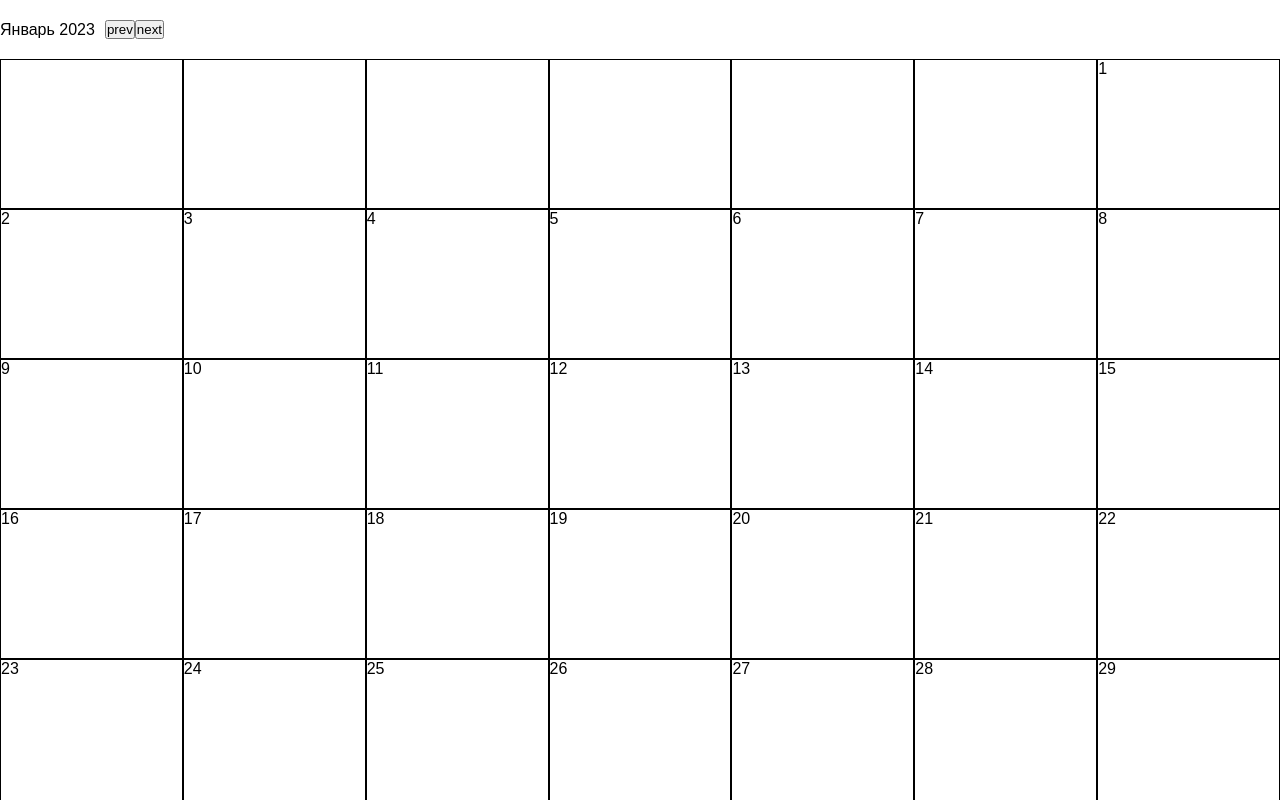
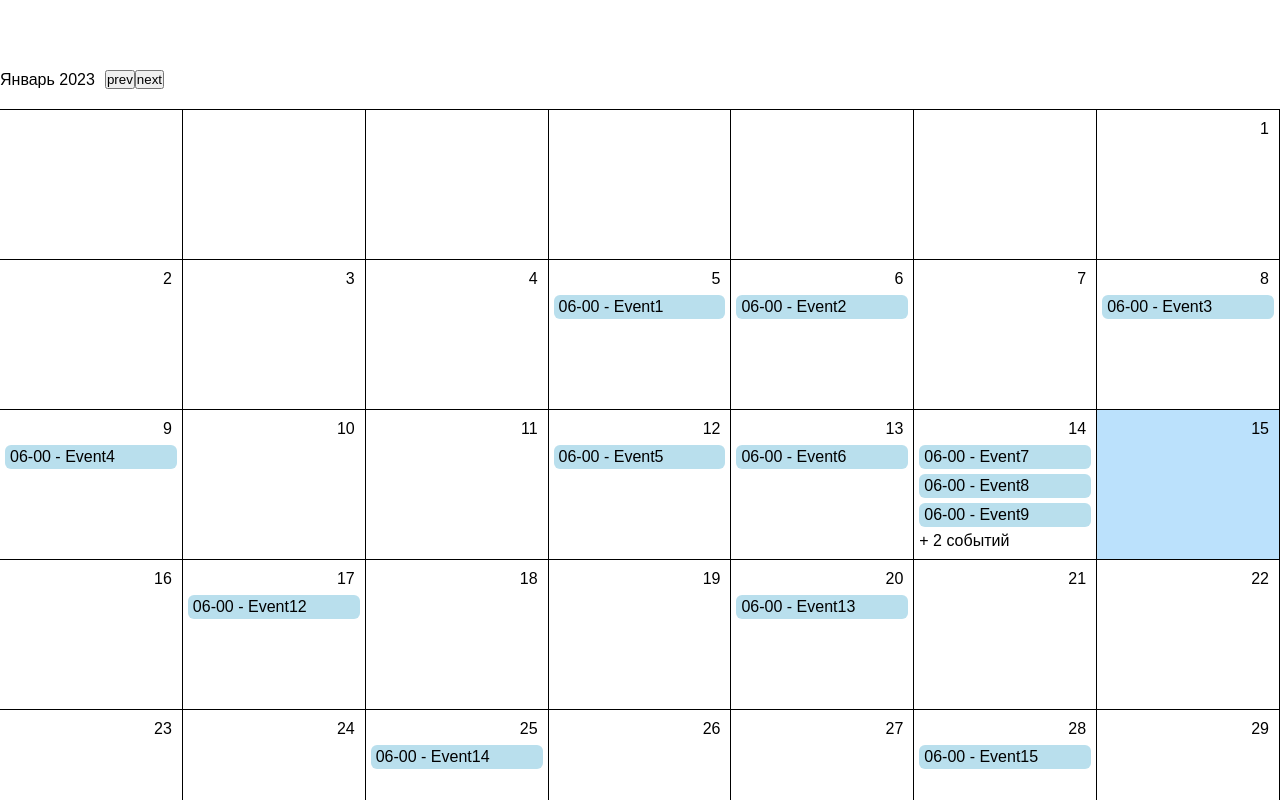
Before and after one commit to nardo88/events-calendar, a React (Create React App) app: page / in a window 1280 px wide. Shown: the top 800 px of the page. Built offline with nearby package versions, Linux system fonts and the light colour scheme.

Commit message:
добавлены события

```diff
--- a/src/App.scss
+++ b/src/App.scss
@@ -4,3 +4,7 @@
   box-sizing: border-box;
   font-family: Arial, Helvetica, sans-serif;
 }
+
+.App {
+  padding: 50px 0;
+}
--- a/src/App.tsx
+++ b/src/App.tsx
@@ -1,10 +1,28 @@
 import './App.scss'
 import { Calendar } from './components/Calendar'
+
+const events = [
+  { title: 'Event1', startedAt: 1672898400000 },
+  { title: 'Event2', startedAt: 1672984800000 },
+  { title: 'Event3', startedAt: 1673157600000 },
+  { title: 'Event4', startedAt: 1673244000000 },
+  { title: 'Event5', startedAt: 1673503200000 },
+  { title: 'Event6', startedAt: 1673589600000 },
+  { title: 'Event7', startedAt: 1673676000000 },
+  { title: 'Event8', startedAt: 1673676000000 },
+  { title: 'Event9', startedAt: 1673676000000 },
+  { title: 'Event10', startedAt: 1673676000000 },
+  { title: 'Event11', startedAt: 1673676000000 },
+  { title: 'Event12', startedAt: 1673935200000 },
+  { title: 'Event13', startedAt: 1674194400000 },
+  { title: 'Event14', startedAt: 1674626400000 },
+  { title: 'Event15', startedAt: 1674885600000 },
+]
 
 function App() {
   return (
     <div className="App">
-      <Calendar />
+      <Calendar events={events} />
     </div>
   )
 }
--- a/src/components/Calendar/ui/Calendar.module.scss
+++ b/src/components/Calendar/ui/Calendar.module.scss
@@ -1,9 +1,37 @@
 .Calendar {
     display: grid;
     grid-template-columns: repeat(7, 1fr);
+    border-top: 1px solid #000;
 }
 
 .cell {
-    border: 1px solid #000;
+    border-right: 1px solid #000;
+    border-bottom: 1px solid #000;
     height: 150px;
+    position: relative;
 }
+
+.date {
+    position: absolute;
+    right: 0;
+    top: 0;
+    padding: 10px;
+}
+
+.today {
+    background-color: rgb(187, 225, 252);
+}
+
+.overlay {
+    position: absolute;
+    top: 0;
+    bottom: 0;
+    left: 0;
+    right: 0;
+    cursor: pointer;
+}
+
+.currentDay {
+    opacity: .3;
+    background-color: rgb(163, 219, 120);
+}
--- a/src/components/Calendar/ui/Calendar.tsx
+++ b/src/components/Calendar/ui/Calendar.tsx
@@ -1,4 +1,4 @@
-import dayjs from 'dayjs'
+import dayjs, { Dayjs } from 'dayjs'
 import { FC, useCallback, useState } from 'react'
 import { classNames } from '../../../helpers/classNames'
 import cls from './Calendar.module.scss'
@@ -6,14 +6,22 @@ import { ControlCalendar } from './ControlCalendar/ControlCalendar'
 import { createCalendar } from './createCalendar'
 
 import 'dayjs/locale/ru'
+import { Events } from './Events/Events'
 dayjs.locale('ru')
+
+export interface IEvent {
+  title: string
+  startedAt: number
+}
 
 interface CalendarProps {
   className?: string
+  events: IEvent[]
 }
 
-export const Calendar: FC<CalendarProps> = ({ className }) => {
+export const Calendar: FC<CalendarProps> = ({ className, events }) => {
   const [currentDate, setCurrentDate] = useState(dayjs())
+  const [currentDay, setCurrentDay] = useState<null | Dayjs>(null)
 
   const calendar = createCalendar(currentDate.year(), currentDate.month())
 
@@ -35,8 +43,30 @@ export const Calendar: FC<CalendarProps> = ({ className }) => {
       <div className={classNames(cls.Calendar, {}, [className])}>
         {calendar.map((date, index) => {
           return (
-            <div key={index} className={classNames(cls.cell, {}, [])}>
-              <div className="date">{date}</div>
+            <div
+              key={index}
+              className={classNames(
+                cls.cell,
+                {
+                  [cls.today]:
+                    !!date && dayjs(date?.date).isSame(dayjs(), 'day'),
+                },
+                []
+              )}>
+              <div className={cls.date}>{date ? date.value : ''}</div>
+              <div
+                onClick={() => setCurrentDay(dayjs(date?.date || null))}
+                className={classNames(cls.overlay, {
+                  [cls.currentDay]:
+                    !!date &&
+                    dayjs(date?.date).isSame(dayjs(currentDay), 'day'),
+                })}
+              />
+              <Events
+                events={events.filter((event) =>
+                  dayjs(event.startedAt).isSame(date?.date, 'day')
+                )}
+              />
             </div>
           )
         })}
--- /dev/null
+++ b/src/components/Calendar/ui/Events/Events.module.scss
@@ -0,0 +1,11 @@
+.Events {
+    margin-top: 30px;
+    padding: 5px;
+}
+
+.EventItem {
+    margin-bottom: 5px;
+    background-color: rgb(185, 223, 237);
+    border-radius: 6px;
+    padding: 3px 5px;
+}
--- /dev/null
+++ b/src/components/Calendar/ui/Events/Events.tsx
@@ -0,0 +1,29 @@
+import dayjs from 'dayjs'
+import { FC } from 'react'
+import { classNames } from '../../../../helpers/classNames'
+import { IEvent } from '../Calendar'
+import cls from './Events.module.scss'
+
+interface EventsProps {
+  className?: string
+  events: IEvent[]
+}
+
+const EventItem: FC<IEvent> = ({ startedAt, title }) => {
+  return (
+    <div className={cls.EventItem}>{`${dayjs(startedAt).format(
+      'HH-mm'
+    )} - ${title}`}</div>
+  )
+}
+
+export const Events: FC<EventsProps> = ({ className, events }) => {
+  return (
+    <div className={classNames(cls.Events, {}, [className])}>
+      {events.slice(0, 3).map((event) => (
+        <EventItem key={event.title} {...event} />
+      ))}
+      {events.length > 3 && <div>{`+ ${events.length - 3} событий`}</div>}
+    </div>
+  )
+}
--- a/src/components/Calendar/ui/createCalendar.ts
+++ b/src/components/Calendar/ui/createCalendar.ts
@@ -4,17 +4,11 @@ export function createCalendar(year: any, month: number) {
   const table = []
 
   for (let i = 0; i < getDay(date); i++) {
-    table.push('')
+    table.push(null)
   }
 
   while (date.getMonth() === month) {
-    table.push(date.getDate())
-
-    // if (getDay(date) % 7 === 6) {
-    //   // вс, последний день - перевод строки
-    //   table.push('')
-    // }
-
+    table.push({ value: date.getDate(), date: date.getTime() })
     date.setDate(date.getDate() + 1)
   }
 
@@ -22,7 +16,7 @@ export function createCalendar(year: any, month: number) {
   // 29 30 31 * * * *
   if (getDay(date) !== 0) {
     for (let i = getDay(date); i < 7; i++) {
-      table.push('')
+      table.push(null)
     }
   }
 
```
